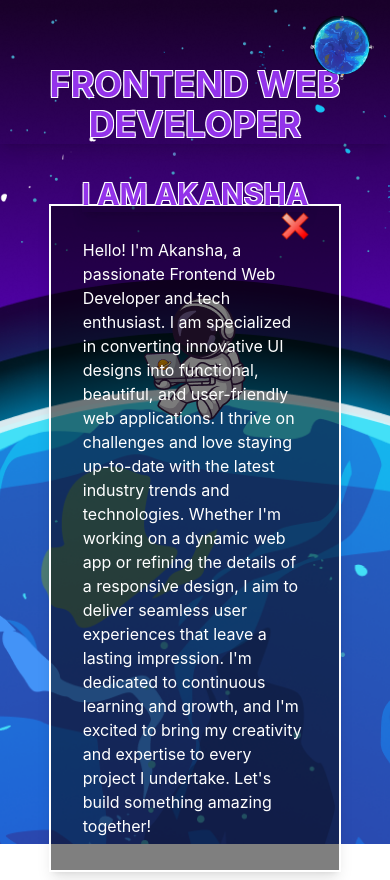
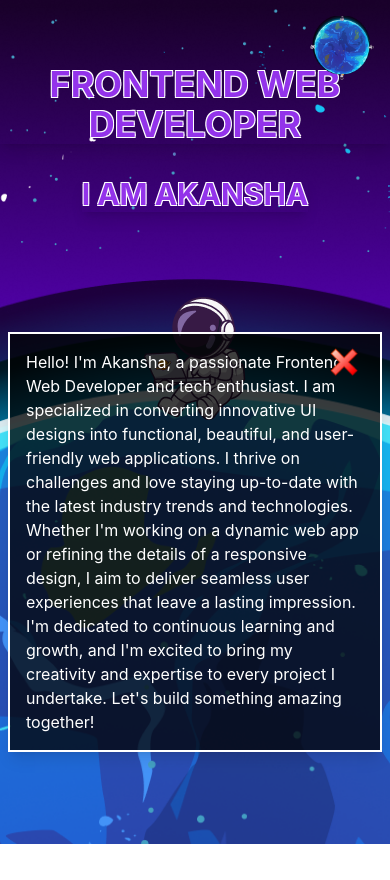
Before and after one commit to akanshaBharti/Portfolio, a React (Create React App) app: page / in a window 390 px wide. Both pictures are taken after a click on the button 195 px from the left and 542 px from the top of the page. After the commit the page ends 844 px from the top, so only its background shows below. Built offline with nearby package versions, Linux system fonts and the light colour scheme; the HTML template or start-up script is replaced by a standard one.

Commit message:
About me responsiveness done

```diff
--- a/src/components/About/AboutMe.jsx
+++ b/src/components/About/AboutMe.jsx
@@ -26,15 +26,14 @@ const AboutMe = () => {
             className="w-1/2 h-3/4 ml-16 md:w-3/4 md:ml-10"
           />
         </Button>
-      ) : ( //relative w-3/4 h-1/2 md:w-1/2 mb-2
-        <div className="relative w-3/4 h-1/2 md:w-1/2 mb-2">
-          <div className="absolute top-0 right-0 m-2">
+      ) : (
+        <div className="relative w-full h-1/2 md:w-1/2 md:mb-2 m-2 w-full">
+          <div className="absolute top-0 right-0 mt-4 ">
             <Button className="" onClick={handleCloseAboutMe}>
               <img src={closeButton} alt="closeButton" className="w-7 h-7" />
             </Button>
           </div>
-
-          <p className="border border-2 border-white text-white p-8 shadow-lg bg-black bg-opacity-50">
+          <p className="border border-2 border-white text-white md:p-8 p-4 shadow-lg bg-black md:bg-opacity-50 bg-opacity-75">
             Hello! I'm Akansha, a passionate Frontend Web Developer and tech
             enthusiast. I am specialized in converting innovative UI designs into
             functional, beautiful, and user-friendly web applications. I thrive
@@ -46,6 +45,7 @@ const AboutMe = () => {
             bring my creativity and expertise to every project I undertake.
             Let's build something amazing together!
           </p>
+
         </div>
       )}
     </div>
--- a/src/components/Home/Home.jsx
+++ b/src/components/Home/Home.jsx
@@ -14,7 +14,7 @@ const Home = () => {
       style={{ backgroundImage: `url(${backgroundImage1})` }}
     >
       <div
-        className="absolute bg-center h-screen w-full  justify-center"
+        className="absolute bg-center h-screen w-full justify-center"
         style={{
           backgroundImage: `url(${backgroundImage2})`,
           backgroundSize: "cover",
```
